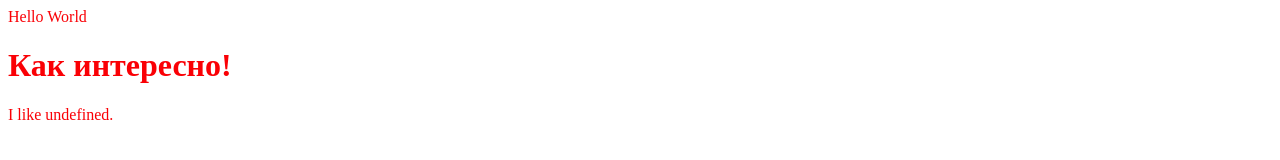
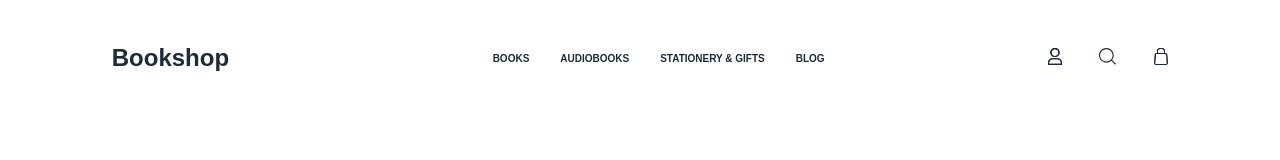
Before and after one commit to Krabec/Books, a website built with webpack: page src/template.html in a window 1280 px wide. Built offline with nearby package versions, Linux system fonts and the light colour scheme.

Commit message:
Сборка header

```diff
--- a/src/styles/main.scss
+++ b/src/styles/main.scss
@@ -1,8 +1,55 @@
 // src/styles/main.css
-$font-size: 1rem;
-$font-color: lch(53 105 40);
+body {
+    display: flex;
+    margin: 0;
+    padding: 0;
+}
+a {
+    color: #1C2A39;
+    text-decoration: none;
+}
+ul {
+    list-style-type:none
+}
+.logo {
+    font-size: 24px;
+}
+.header {
+    display: flex;
+    position: fixed;
+    width: 100%;
+    height: 116px;
+    background-color: #FFFFFF;
+    justify-content: space-around;
+    align-items: center;
+    font-weight: bold;
+    font-family: 'Montserrat', sans-serif;
+}
+.menu {
+    display: flex;
+    width: 372px;
+    text-transform: uppercase;
+}
 
-html {
-    font-size: $font-size;
-    color: $font-color;
+.menu ul {
+    width: 100%;
+    display: flex;
+    font-size: 10px;
+    justify-content: space-between;
 }
+
+.icons {
+    display: flex;
+    justify-content: space-between;
+    width: 120px;
+}
+
+.icons img {
+    height: 17px;
+}
+.icons button {
+    padding: 0;
+    border: none;
+    background-color: transparent;
+    cursor: pointer;
+}
--- a/src/template.html
+++ b/src/template.html
@@ -6,7 +6,23 @@
   </head>
 
   <body>
-    <div>Hello World</div>
-    <div id="root"></div>
+    <header class="header">
+      <div class="logo">
+        <a href="#">Bookshop</a>
+      </div>
+      <nav class="menu">
+        <ul>
+          <li><a href="#">books</a></li>
+          <li><a href="#">audiobooks</a></li>
+          <li><a href="#">Stationery & gifts</a></li>
+          <li><a href="#">blog</a></li>
+        </ul>
+      </nav>
+      <div class="icons">
+        <button><img src="../src/images/user.svg" alt="user"></button>
+        <button><img src="../src/images/search.svg" alt="user"></button>
+        <button><img src="../src/images/shop_bag.svg" alt="user"></button>
+      </div>
+    </header>
   </body>
 </html>
```
Also changed, not shown: dist/index.html, dist/main.css, src/images/search.svg (added), src/images/shop_bag.svg (added), src/images/user.svg (added).
